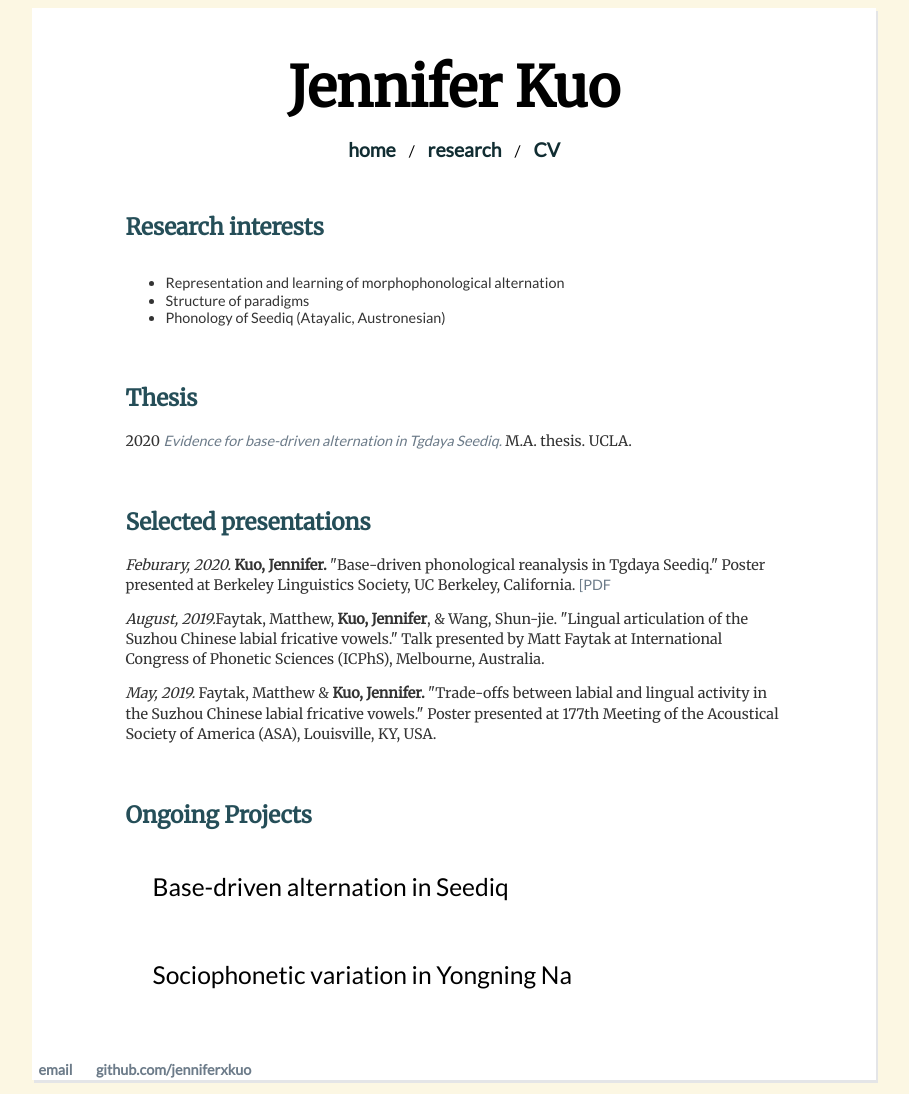
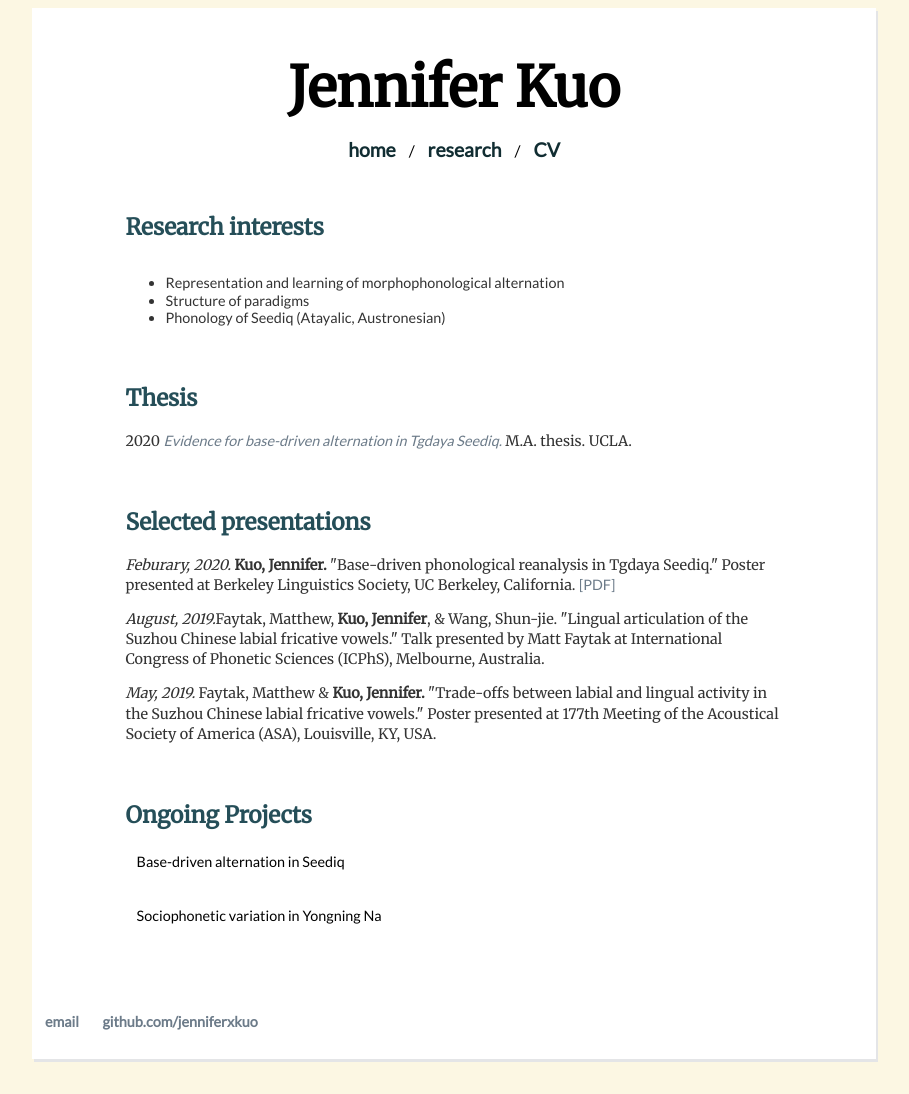
Before and after one commit to jenniferxkuo/jenniferxkuo.github.io, a Jekyll site: the page built from research/index.html, in a window 1280 px wide. Shown: the whole page, without its empty margins (186-1095 px from the left). Built offline with Jekyll 4.4.1, drawn with Linux system fonts in a browser that asks for light colours; after the commit the page ends 1067 px from its top, so only the background shows below that.

Commit message:
update main.css

```diff
--- a/css/main.css
+++ b/css/main.css
@@ -154,7 +154,7 @@ footer {
     font-size: .8em;
     margin: auto;
     margin-top: 1ex;
-    padding-left: 1ex;
+    padding: 2ex;
 }
 
 ul.posts {
@@ -343,14 +343,16 @@ input[type='checkbox'] {
 
 .lbl-toggle {
   display: block;
-  padding: 1rem;
+  padding: 0px;
+  padding-bottom: 0.8rem;
   background: none;
   font-family: 'Lato', sans-serif;
   text-transform: none;
   text-align: left;
-  margin-top: 8px;
+  margin-top: 5px;
   font-size: 23px;
   color: currentColor;
+  line-height: 1.2em;
   /*
   box-shadow: 0 1px 0 hsl(40, 0%, 96%);
   border-radius: 0% 10% 10% 0%;
@@ -359,9 +361,8 @@ input[type='checkbox'] {
   cursor: pointer;
   transition: all 0.25s ease-out;
 }
-	@media (max-width: 1500px){.lbl-toggle{font-size: calc(40px - 1.2vw)}}
+	@media (max-width: 1500px){.lbl-toggle{font-size: calc(40px - 2vw)}}
 	@media (max-width: 1000px){.lbl-toggle{font-size: 23px;}}
-
 
 
 .lbl-toggle:hover {
--- a/research/index.html
+++ b/research/index.html
@@ -20,7 +20,7 @@ title: Jennifer Kuo
 	<br>
 	<h2>Selected presentations</h2>
 
-	<p><i>Feburary, 2020.</i> <b>Kuo, Jennifer.</b> "Base-driven phonological reanalysis in Tgdaya Seediq." Poster presented at Berkeley Linguistics Society, UC Berkeley, California. <a href="https://nbviewer.jupyter.org/github/jenniferxkuo/bls-2020/blob/master/bls_2020_seediq.pdf">[PDF</a>
+	<p><i>Feburary, 2020.</i> <b>Kuo, Jennifer.</b> "Base-driven phonological reanalysis in Tgdaya Seediq." Poster presented at Berkeley Linguistics Society, UC Berkeley, California. <a href="https://nbviewer.jupyter.org/github/jenniferxkuo/bls-2020/blob/master/bls_2020_seediq.pdf">[PDF]</a>
 </p>
 
 	<p><i>August, 2019.</i>Faytak, Matthew, <b>Kuo, Jennifer</b>, & Wang, Shun-jie. "Lingual articulation of the Suzhou Chinese labial fricative vowels." Talk presented by Matt Faytak at International Congress of
```
